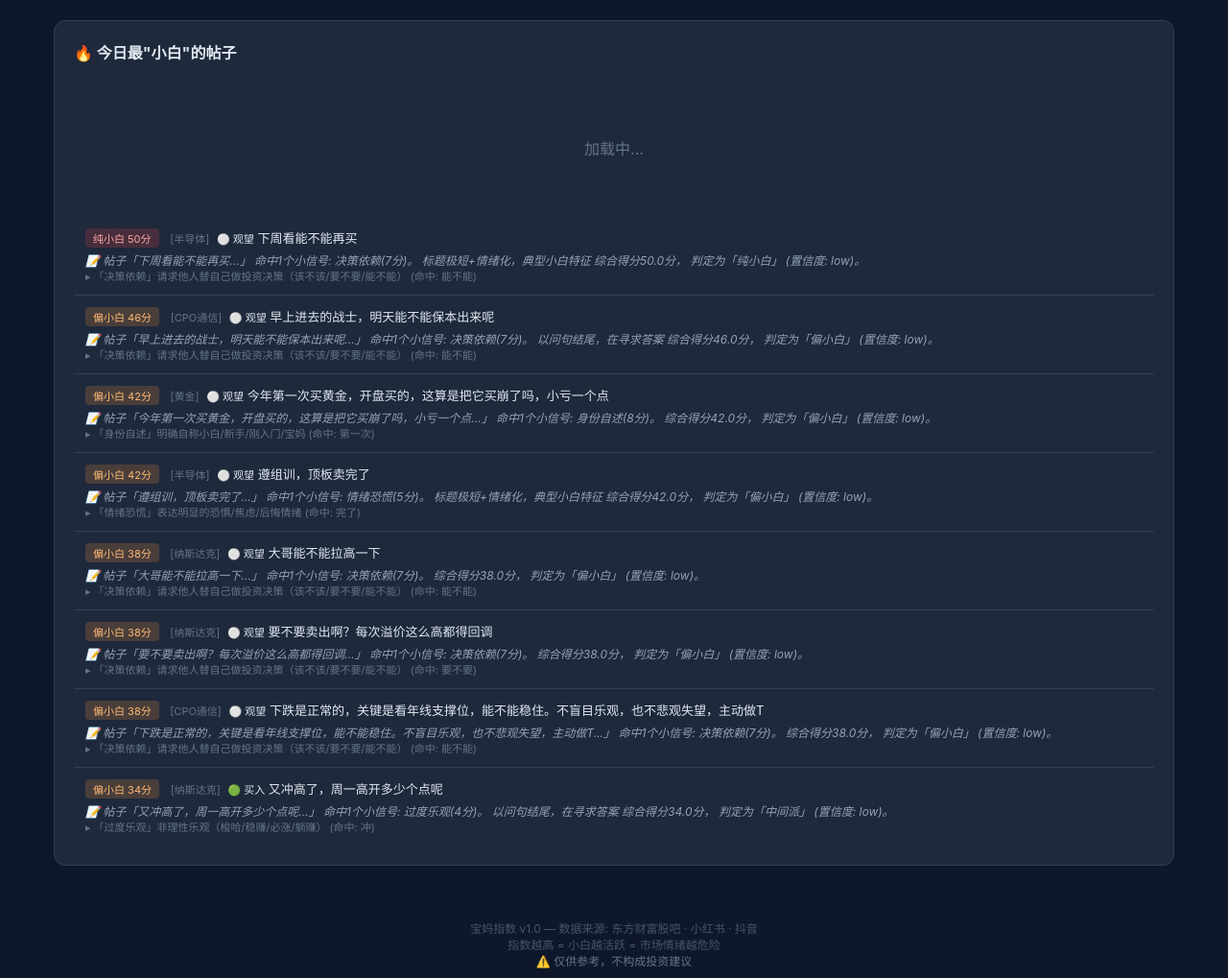
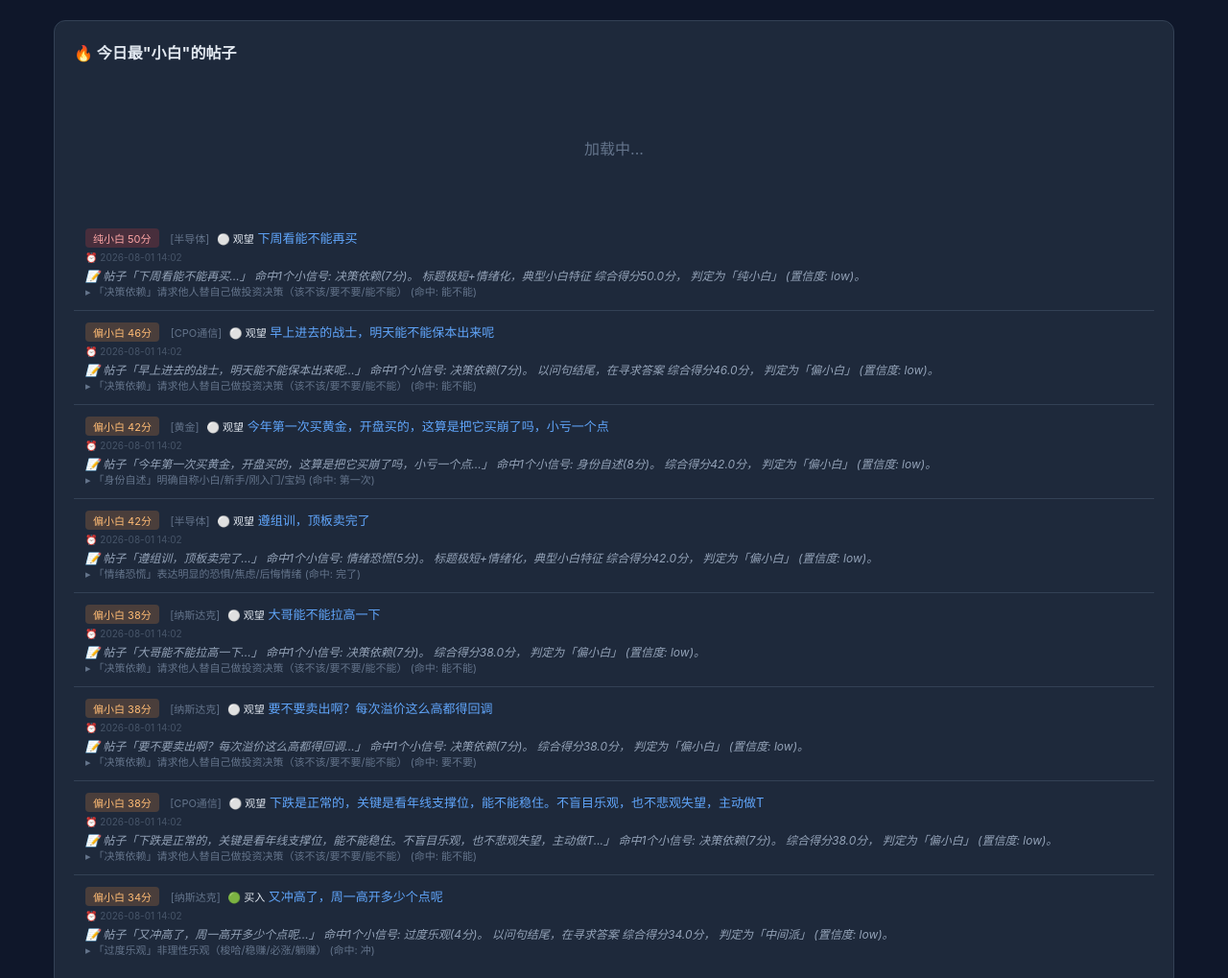
Before and after one commit to caob23/mommy-index, a plain HTML site: page frontend/dashboard.html in a window 1280 px wide. Shown: the part 1325-2344 px from the top of the page at 96% size. Drawn offline with nearby package versions, Linux system fonts and the light colour scheme.

Commit message:
feat: 帖子添加超链接和时间，清除旧历史数据点，展示top 8帖子

```diff
--- a/frontend/dashboard.html
+++ b/frontend/dashboard.html
@@ -97,7 +97,10 @@ body {
 }
 .post-item:last-child { border-bottom: none; }
 .post-item .post-title { color: #e2e8f0; margin-bottom: 4px; }
+.post-item .post-title a { color: #60a5fa; text-decoration: none; }
+.post-item .post-title a:hover { text-decoration: underline; }
 .post-item .post-meta { color: #64748b; font-size: 11px; }
+.post-item .post-time { color: #475569; font-size: 10px; margin-top: 2px; }
 .post-item .post-reason { color: #94a3b8; font-size: 12px; margin-top: 4px; font-style: italic; }
 .post-badge {
   display: inline-block;
@@ -340,18 +343,24 @@ function renderTopPosts(data) {
   const badgeClass = score => score >= 50 ? 'pure' : 'semi';
   const badgeText = score => score >= 50 ? '纯小白' : '偏小白';
 
-  container.innerHTML += allTop.map(p => `
+  container.innerHTML += allTop.map(p => {
+    const titleHtml = p.url
+      ? `<a href="${p.url}" target="_blank" rel="noopener">${p.title}</a>`
+      : p.title;
+    return `
   <div class="post-item">
     <div class="post-title">
       <span class="post-badge ${badgeClass(p.score)}">${badgeText(p.score)} ${p.score}分</span>
       <span style="color:#64748b;font-size:11px">[${p.sector}]</span>
       ${p.intent_label ? `<span style="font-size:11px;margin-left:4px">${p.intent_label}</span>` : ''}
-      ${p.title}
+      ${titleHtml}
     </div>
+    ${p.timestamp ? `<div class="post-time">⏰ ${p.timestamp}</div>` : ''}
     ${p.reasoning ? `<div class="post-reason">📝 ${p.reasoning}</div>` : ''}
     ${p.key_signals ? p.key_signals.map(s => `<div class="post-meta">▸ ${s}</div>`).join('') : ''}
   </div>
-  `).join('');
+    `;
+  }).join('');
 }
 
 // 加载数据
--- a/frontend/data/dashboard_data.json
+++ b/frontend/data/dashboard_data.json
@@ -1,7 +1,7 @@
 {
   "latest": {
     "date": "2026-08-01",
-    "timestamp": "2026-08-01T13:51:50.223378",
+    "timestamp": "2026-08-01T14:02:45.717702",
     "sectors": {
       "nasdaq": {
         "index": 19.0,
@@ -26,6 +26,8 @@
         "top_newbie_posts": [
           {
             "title": "大哥能不能拉高一下",
+            "url": "https://guba.eastmoney.com/news,sz159941,1752699226.html",
+            "timestamp": "2026-08-01 14:02",
             "score": 38.0,
             "level": "偏小白",
             "reasoning": "帖子「大哥能不能拉高一下...」 命中1个小信号: 决策依赖(7分)。 综合得分38.0分， 判定为「偏小白」 (置信度: low)。",
@@ -38,6 +40,8 @@
           },
           {
             "title": "要不要卖出啊？每次溢价这么高都得回调",
+            "url": "https://guba.eastmoney.com/news,sz159941,1752466610.html",
+            "timestamp": "2026-08-01 14:02",
             "score": 38.0,
             "level": "偏小白",
             "reasoning": "帖子「要不要卖出啊？每次溢价这么高都得回调...」 命中1个小信号: 决策依赖(7分)。 综合得分38.0分， 判定为「偏小白」 (置信度: low)。",
@@ -50,6 +54,8 @@
           },
           {
             "title": "又冲高了，周一高开多少个点呢",
+            "url": "https://guba.eastmoney.com/news,sz159941,1752871730.html",
+            "timestamp": "2026-08-01 14:02",
             "score": 34.0,
             "level": "中间派",
             "reasoning": "帖子「又冲高了，周一高开多少个点呢...」 命中1个小信号: 过度乐观(4分)。 以问句结尾，在寻求答案 综合得分34.0分， 判定为「中间派」 (置信度: low)。",
@@ -62,6 +68,8 @@
           },
           {
             "title": "割肉了。事到如今最对不起的还是家人",
+            "url": "https://guba.eastmoney.com/news,sz159941,1752913160.html",
+            "timestamp": "2026-08-01 14:02",
             "score": 30.0,
             "level": "中间派",
             "reasoning": "帖子「割肉了。事到如今最对不起的还是家人...」 命中1个小信号: 情绪恐慌(5分)。 综合得分30.0分， 判定为「中间派」 (置信度: low)。",
@@ -74,6 +82,8 @@
           },
           {
             "title": "星期一怎么办，溢价冲12%",
+            "url": "https://guba.eastmoney.com/news,sz159941,1752957742.html",
+            "timestamp": "2026-08-01 14:02",
             "score": 26.0,
             "level": "中间派",
             "reasoning": "帖子「星期一怎么办，溢价冲12%...」 命中1个小信号: 过度乐观(4分)。 综合得分26.0分， 判定为「中间派」 (置信度: low)。",
@@ -83,6 +93,42 @@
             "key_signals": [
               "「过度乐观」非理性乐观（梭哈/稳赚/必涨/躺赚） (命中: 冲)"
             ]
+          },
+          {
+            "title": "跌下来吧，我要补仓",
+            "url": "https://guba.eastmoney.com/news,sz159941,1752740250.html",
+            "timestamp": "2026-08-01 14:02",
+            "score": 22.0,
+            "level": "中间派",
+            "reasoning": "帖子「跌下来吧，我要补仓...」 未命中明确的信号词，内容较短或信息不足。 根据有限信息判定为中间派。",
+            "sentiment": 0.0,
+            "intent": "buy",
+            "intent_label": "🟢 买入",
+            "key_signals": []
+          },
+          {
+            "title": "1.571买入",
+            "url": "https://guba.eastmoney.com/news,sz159941,1752365601.html",
+            "timestamp": "2026-08-01 14:02",
+            "score": 22.0,
+            "level": "中间派",
+            "reasoning": "帖子「1.571买入...」 未命中明确的信号词，内容较短或信息不足。 根据有限信息判定为中间派。",
+            "sentiment": 0.0,
+            "intent": "buy",
+            "intent_label": "🟢 买入",
+            "key_signals": []
+          },
+          {
+            "title": "昨天没有买拍大腿呀",
+            "url": "https://guba.eastmoney.com/news,sz159941,1752465629.html",
+            "timestamp": "2026-08-01 14:02",
+            "score": 22.0,
+            "level": "中间派",
+            "reasoning": "帖子「昨天没有买拍大腿呀...」 未命中明确的信号词，内容较短或信息不足。 根据有限信息判定为中间派。",
+            "sentiment": 0.0,
+            "intent": "neutral",
+            "intent_label": "⚪ 观望",
+            "key_signals": []
           }
         ]
       },
@@ -109,6 +155,8 @@
         "top_newbie_posts": [
           {
             "title": "今年第一次买黄金，开盘买的，这算是把它买崩了吗，小亏一个点",
+            "url": "https://guba.eastmoney.com/news,sh518880,1752016145.html",
+            "timestamp": "2026-08-01 14:02",
             "score": 42.0,
             "level": "偏小白",
             "reasoning": "帖子「今年第一次买黄金，开盘买的，这算是把它买崩了吗，小亏一个点...」 命中1个小信号: 身份自述(8分)。 综合得分42.0分， 判定为「偏小白」 (置信度: low)。",
@@ -121,6 +169,8 @@
           },
           {
             "title": "黄金涨100多美元，华安金价涨不到1角？谁知道什么原因",
+            "url": "https://guba.eastmoney.com/news,sh518880,1751764564.html",
+            "timestamp": "2026-08-01 14:02",
             "score": 34.0,
             "level": "中间派",
             "reasoning": "帖子「黄金涨100多美元，华安金价涨不到1角？谁知道什么原因...」 命中1个小信号: 知识求助(6分)。 综合得分34.0分， 判定为「中间派」 (置信度: low)。",
@@ -133,6 +183,8 @@
           },
           {
             "title": "能买吗",
+            "url": "https://guba.eastmoney.com/news,sh518880,1751991083.html",
+            "timestamp": "2026-08-01 14:02",
             "score": 30.0,
             "level": "中间派",
             "reasoning": "帖子「能买吗...」 未命中明确的信号词，内容较短或信息不足。 根据有限信息判定为中间派。",
@@ -143,6 +195,8 @@
           },
           {
             "title": "请问.白银ETF有哪些？",
+            "url": "https://guba.eastmoney.com/news,sh518880,1752282722.html",
+            "timestamp": "2026-08-01 14:02",
             "score": 26.0,
             "level": "中间派",
             "reasoning": "帖子「请问.白银ETF有哪些？...」 命中1个小信号: 知识求助(6分)。 命中1个专业信号: 专业术语(-5分)。 以问句结尾，在寻求答案 综合得分26.0分， 判定为「中间派」 (置信度: medium)。",
@@ -156,6 +210,8 @@
           },
           {
             "title": "起飞",
+            "url": "https://guba.eastmoney.com/news,sh518880,1752263811.html",
+            "timestamp": "2026-08-01 14:02",
             "score": 26.0,
             "level": "中间派",
             "reasoning": "帖子「起飞...」 命中1个小信号: 过度乐观(4分)。 综合得分26.0分， 判定为「中间派」 (置信度: low)。",
@@ -165,6 +221,44 @@
             "key_signals": [
               "「过度乐观」非理性乐观（梭哈/稳赚/必涨/躺赚） (命中: 起飞)"
             ]
+          },
+          {
+            "title": "今天终于等到8484估计下车了不少人，等哪天高开高走的时候又有人冲进来",
+            "url": "https://guba.eastmoney.com/news,sh518880,1752066154.html",
+            "timestamp": "2026-08-01 14:02",
+            "score": 26.0,
+            "level": "中间派",
+            "reasoning": "帖子「今天终于等到8484估计下车了不少人，等哪天高开高走的时候又有人冲进来...」 命中1个小信号: 过度乐观(4分)。 综合得分26.0分， 判定为「中间派」 (置信度: low)。",
+            "sentiment": 1.0,
+            "intent": "neutral",
+            "intent_label": "⚪ 观望",
+            "key_signals": [
+              "「过度乐观」非理性乐观（梭哈/稳赚/必涨/躺赚） (命中: 冲)"
+            ]
+          },
+          {
+            "title": "估计会跌破8元",
+            "url": "https://guba.eastmoney.com/news,sh518880,1752982023.html",
+            "timestamp": "2026-08-01 14:02",
+            "score": 22.0,
+            "level": "中间派",
+            "reasoning": "帖子「估计会跌破8元...」 未命中明确的信号词，内容较短或信息不足。 根据有限信息判定为中间派。",
+            "sentiment": 0.0,
+            "intent": "neutral",
+            "intent_label": "⚪ 观望",
+            "key_signals": []
+          },
+          {
+            "title": "快跌啊",
+            "url": "https://guba.eastmoney.com/news,sh518880,1752808127.html",
+            "timestamp": "2026-08-01 14:02",
+            "score": 22.0,
+            "level": "中间派",
+            "reasoning": "帖子「快跌啊...」 未命中明确的信号词，内容较短或信息不足。 根据有限信息判定为中间派。",
+            "sentiment": 0.0,
+            "intent": "neutral",
+            "intent_label": "⚪ 观望",
+            "key_signals": []
           }
         ]
       },
@@ -191,6 +285,8 @@
         "top_newbie_posts": [
           {
             "title": "早上进去的战士，明天能不能保本出来呢",
+            "url": "https://guba.eastmoney.com/news,sh515880,1752761680.html",
+            "timestamp": "2026-08-01 14:02",
             "score": 46.0,
             "level": "偏小白",
             "reasoning": "帖子「早上进去的战士，明天能不能保本出来呢...」 命中1个小信号: 决策依赖(7分)。 以问句结尾，在寻求答案 综合得分46.0分， 判定为「偏小白」 (置信度: low)。",
@@ -203,6 +299,8 @@
           },
           {
             "title": "下跌是正常的，关键是看年线支撑位，能不能稳住。不盲目乐观，也不悲观失望，主动做T",
+            "url": "https://guba.eastmoney.com/news,sh515880,1752844271.html",
+            "timestamp": "2026-08-01 14:02",
             "score": 38.0,
             "level": "偏小白",
             "reasoning": "帖子「下跌是正常的，关键是看年线支撑位，能不能稳住。不盲目乐观，也不悲观失望，主动做T...」 命中1个小信号: 决策依赖(7分)。 综合得分38.0分， 判定为「偏小白」 (置信度: low)。",
@@ -215,6 +313,8 @@
           },
           {
             "title": "还好今天走了，不然下周一完了",
+            "url": "https://guba.eastmoney.com/news,sh515880,1752842642.html",
+            "timestamp": "2026-08-01 14:02",
             "score": 30.0,
             "level": "中间派",
             "reasoning": "帖子「还好今天走了，不然下周一完了...」 命中1个小信号: 情绪恐慌(5分)。 综合得分30.0分， 判定为「中间派」 (置信度: low)。",
@@ -227,6 +327,8 @@
           },
           {
             "title": "周一估计也是冲高回落",
+            "url": "https://guba.eastmoney.com/news,sh515880,1752936929.html",
+            "timestamp": "2026-08-01 14:02",
             "score": 26.0,
             "level": "中间派",
             "reasoning": "帖子「周一估计也是冲高回落...」 命中1个小信号: 过度乐观(4分)。 综合得分26.0分， 判定为「中间派」 (置信度: low)。",
@@ -239,6 +341,8 @@
           },
           {
             "title": "我已经冲进来了。看着上涨忍不住手呀",
+            "url": "https://guba.eastmoney.com/news,sh515880,1752740428.html",
+            "timestamp": "2026-08-01 14:02",
             "score": 26.0,
             "level": "中间派",
             "reasoning": "帖子「我已经冲进来了。看着上涨忍不住手呀...」 命中1个小信号: 过度乐观(4分)。 综合得分26.0分， 判定为「中间派」 (置信度: low)。",
@@ -248,6 +352,42 @@
             "key_signals": [
               "「过度乐观」非理性乐观（梭哈/稳赚/必涨/躺赚） (命中: 冲)"
             ]
+          },
+          {
+            "title": "跌就买，没二话",
+            "url": "https://guba.eastmoney.com/news,sh515880,1752881259.html",
+            "timestamp": "2026-08-01 14:02",
+            "score": 22.0,
+            "level": "中间派",
+            "reasoning": "帖子「跌就买，没二话...」 未命中明确的信号词，内容较短或信息不足。 根据有限信息判定为中间派。",
+            "sentiment": 0.0,
+            "intent": "neutral",
+            "intent_label": "⚪ 观望",
+            "key_signals": []
+          },
+          {
+            "title": "跌了",
+            "url": "https://guba.eastmoney.com/news,sh515880,1752890167.html",
+            "timestamp": "2026-08-01 14:02",
+            "score": 22.0,
+            "level": "中间派",
+            "reasoning": "帖子「跌了...」 未命中明确的信号词，内容较短或信息不足。 根据有限信息判定为中间派。",
+            "sentiment": 0.0,
+            "intent": "neutral",
+            "intent_label": "⚪ 观望",
+            "key_signals": []
+          },
+          {
+            "title": "集合竞价卖了",
+            "url": "https://guba.eastmoney.com/news,sh515880,1752847184.html",
+            "timestamp": "2026-08-01 14:02",
+            "score": 22.0,
+            "level": "中间派",
+            "reasoning": "帖子「集合竞价卖了...」 未命中明确的信号词，内容较短或信息不足。 根据有限信息判定为中间派。",
+            "sentiment": 0.0,
+            "intent": "sell",
+            "intent_label": "🔴 卖出",
+            "key_signals": []
           }
         ]
       },
@@ -274,6 +414,8 @@
         "top_newbie_posts": [
           {
             "title": "下周看能不能再买",
+            "url": "https://guba.eastmoney.com/news,sh512480,1752847370.html",
+            "timestamp": "2026-08-01 14:02",
             "score": 50.0,
             "level": "纯小白",
             "reasoning": "帖子「下周看能不能再买...」 命中1个小信号: 决策依赖(7分)。 标题极短+情绪化，典型小白特征 综合得分50.0分， 判定为「纯小白」 (置信度: low)。",
@@ -286,6 +428,8 @@
           },
           {
             "title": "遵组训，顶板卖完了",
+            "url": "https://guba.eastmoney.com/news,sh512480,1752811422.html",
+            "timestamp": "2026-08-01 14:02",
             "score": 42.0,
             "level": "偏小白",
             "reasoning": "帖子「遵组训，顶板卖完了...」 命中1个小信号: 情绪恐慌(5分)。 标题极短+情绪化，典型小白特征 综合得分42.0分， 判定为「偏小白」 (置信度: low)。",
@@ -298,6 +442,8 @@
           },
           {
             "title": "大佬们，尾盘能补仓",
+            "url": "https://guba.eastmoney.com/news,sh512480,1752753185.html",
+            "timestamp": "2026-08-01 14:02",
             "score": 34.0,
             "level": "中间派",
             "reasoning": "帖子「大佬们，尾盘能补仓...」 命中1个小信号: 知识求助(6分)。 综合得分34.0分， 判定为「中间派」 (置信度: low)。",
@@ -310,6 +456,8 @@
           },
           {
             "title": "今天把不坚定的筹码全部洗掉，明天直接起飞",
+            "url": "https://guba.eastmoney.com/news,sh512480,1752851085.html",
+            "timestamp": "2026-08-01 14:02",
             "score": 26.0,
             "level": "中间派",
             "reasoning": "帖子「今天把不坚定的筹码全部洗掉，明天直接起飞...」 命中1个小信号: 过度乐观(4分)。 综合得分26.0分， 判定为「中间派」 (置信度: low)。",
@@ -322,9 +470,23 @@
           },
           {
             "title": "说明下周还要跌啊",
+            "url": "https://guba.eastmoney.com/news,sh512480,1752822934.html",
+            "timestamp": "2026-08-01 14:02",
             "score": 22.0,
             "level": "中间派",
             "reasoning": "帖子「说明下周还要跌啊...」 未命中明确的信号词，内容较短或信息不足。 根据有限信息判定为中间派。",
+            "sentiment": 0.0,
+            "intent": "neutral",
+            "intent_label": "⚪ 观望",
+            "key_signals": []
+          },
+          {
+            "title": "早上9个点卖的",
+            "url": "https://guba.eastmoney.com/news,sh512480,1752809888.html",
+            "timestamp": "2026-08-01 14:02",
+            "score": 22.0,
+            "level": "中间派",
+            "reasoning": "帖子「早上9个点卖的...」 未命中明确的信号词，内容较短或信息不足。 根据有限信息判定为中间派。",
             "sentiment": 0.0,
             "intent": "neutral",
             "intent_label": "⚪ 观望",
```
Also changed, not shown: data/dashboard_data.json (+163 -1 lines), data/history.json (+163 -1 lines), frontend/data/history.json (+163 -1 lines), 2 other files.
